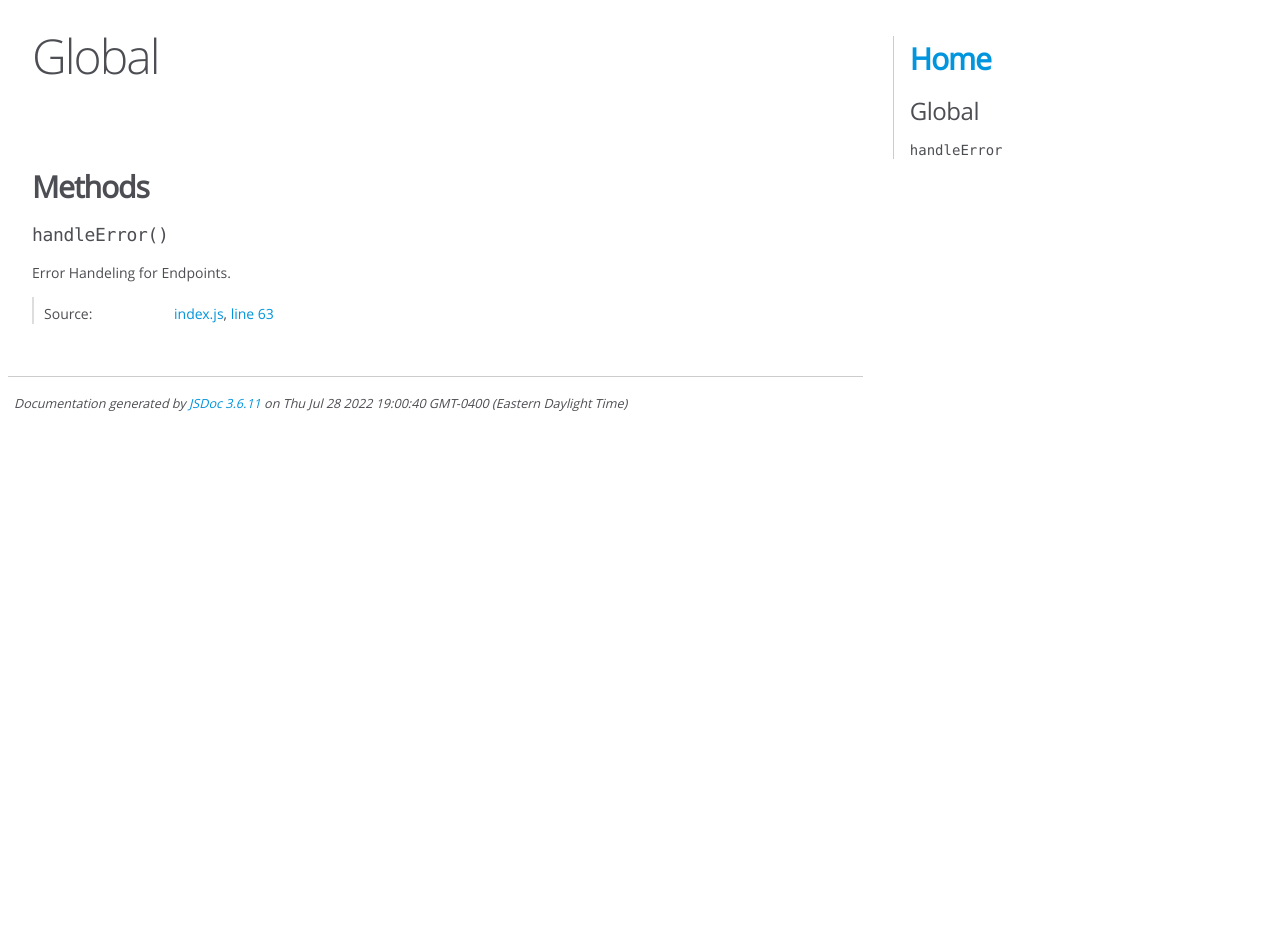
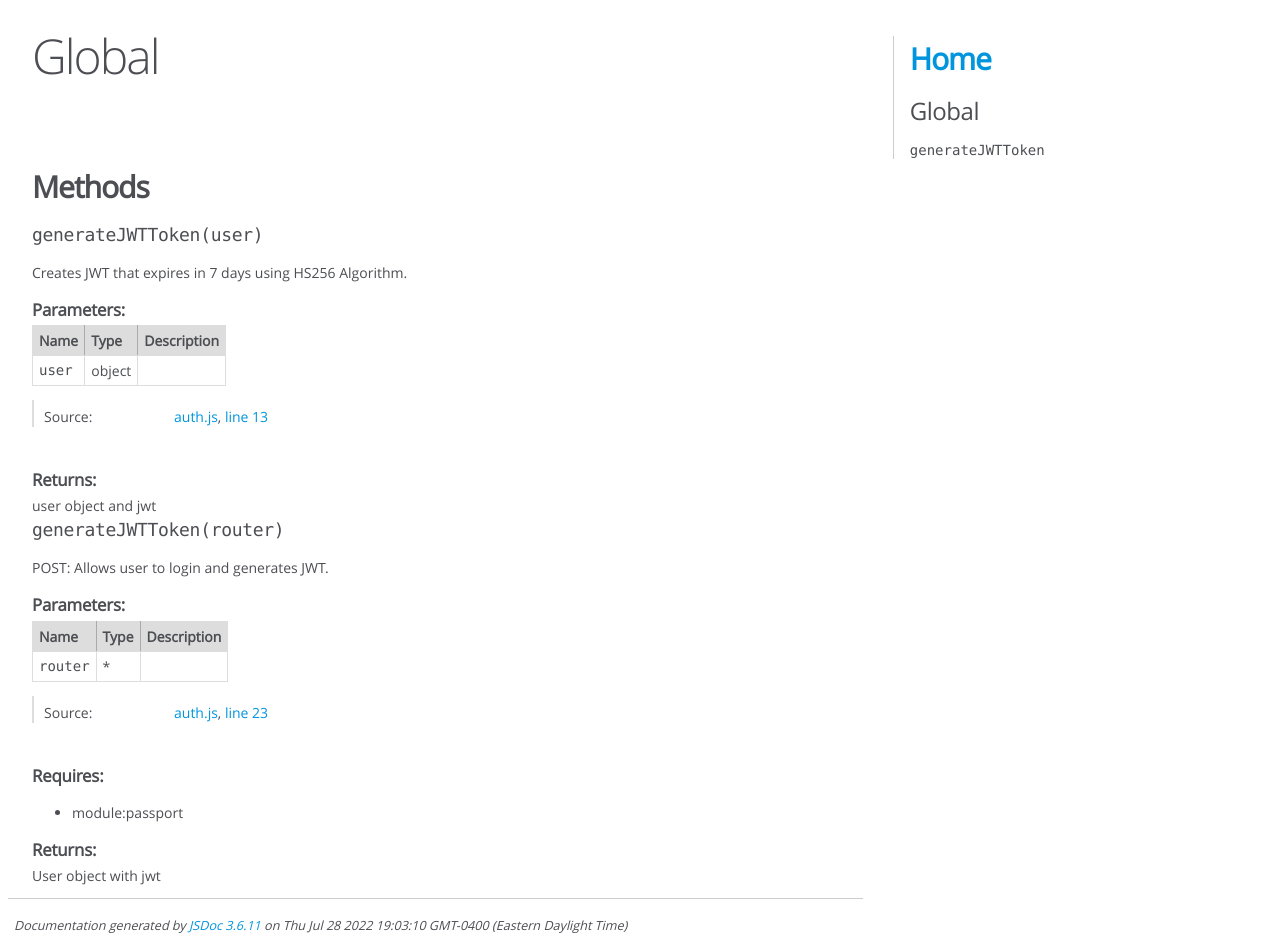
Before and after one commit to RyanViers/movie-api, a website: page out/global.html in a window 1280 px wide. Before the commit the page ends 800 px from the top, so only its background shows below. Drawn offline with Linux system fonts and the light colour scheme.

Commit message:
test again

```diff
--- a/out/global.html
+++ b/out/global.html
@@ -104,7 +104,7 @@
 
 
 
-    <h4 class="name" id="handleError"><span class="type-signature"></span>handleError<span class="signature">()</span><span class="type-signature"></span></h4>
+    <h4 class="name" id="generateJWTToken"><span class="type-signature"></span>generateJWTToken<span class="signature">(user)</span><span class="type-signature"></span></h4>
 
 
 
@@ -112,7 +112,7 @@
 
 
 <div class="description">
-    Error Handeling for Endpoints.
+    Creates JWT that expires in 7 days using HS256 Algorithm.
 </div>
 
 
@@ -121,6 +121,55 @@
 
 
 
+
+
+    <h5>Parameters:</h5>
+
+
+<table class="params">
+    <thead>
+    <tr>
+
+        <th>Name</th>
+
+
+        <th>Type</th>
+
+
+
+
+
+        <th class="last">Description</th>
+    </tr>
+    </thead>
+
+    <tbody>
+
+
+        <tr>
+
+                <td class="name"><code>user</code></td>
+
+
+            <td class="type">
+
+
+<span class="param-type">object</span>
+
+
+
+            </td>
+
+
+
+
+
+            <td class="description last"></td>
+        </tr>
+
+
+    </tbody>
+</table>
 
 
 
@@ -156,7 +205,7 @@
 
     <dt class="tag-source">Source:</dt>
     <dd class="tag-source"><ul class="dummy"><li>
-        <a href="index.js.html">index.js</a>, <a href="index.js.html#line63">line 63</a>
+        <a href="auth.js.html">auth.js</a>, <a href="auth.js.html#line13">line 13</a>
     </li></ul></dd>
 
 
@@ -166,6 +215,115 @@
 
 
 </dl>
+
+
+
+
+
+
+
+
+
+
+
+
+
+
+
+<h5>Returns:</h5>
+
+
+<div class="param-desc">
+    user object and jwt
+</div>
+
+
+
+
+
+
+
+
+
+
+
+
+
+
+
+    <h4 class="name" id="generateJWTToken"><span class="type-signature"></span>generateJWTToken<span class="signature">(router)</span><span class="type-signature"></span></h4>
+
+
+
+
+
+
+<div class="description">
+    POST: Allows user to login and generates JWT.
+</div>
+
+
+
+
+
+
+
+
+
+    <h5>Parameters:</h5>
+
+
+<table class="params">
+    <thead>
+    <tr>
+
+        <th>Name</th>
+
+
+        <th>Type</th>
+
+
+
+
+
+        <th class="last">Description</th>
+    </tr>
+    </thead>
+
+    <tbody>
+
+
+        <tr>
+
+                <td class="name"><code>router</code></td>
+
+
+            <td class="type">
+
+
+<span class="param-type">*</span>
+
+
+
+            </td>
+
+
+
+
+
+            <td class="description last"></td>
+        </tr>
+
+
+    </tbody>
+</table>
+
+
+
+
+
+
+<dl class="details">
 
 
 
@@ -192,6 +350,59 @@
 
 
 
+    <dt class="tag-source">Source:</dt>
+    <dd class="tag-source"><ul class="dummy"><li>
+        <a href="auth.js.html">auth.js</a>, <a href="auth.js.html#line23">line 23</a>
+    </li></ul></dd>
+
+
+
+
+
+
+
+</dl>
+
+
+
+<h5>Requires:</h5>
+<ul>
+    <li>module:passport</li>
+</ul>
+
+
+
+
+
+
+
+
+
+
+
+
+
+<h5>Returns:</h5>
+
+
+<div class="param-desc">
+    User object with jwt
+</div>
+
+
+
+
+
+
+
+
+
+
+
+
+
+
+
 </article>
 
 </section>
@@ -202,13 +413,13 @@
 </div>
 
 <nav>
-    <h2><a href="index.html">Home</a></h2><h3>Global</h3><ul><li><a href="global.html#handleError">handleError</a></li></ul>
+    <h2><a href="index.html">Home</a></h2><h3>Global</h3><ul><li><a href="global.html#generateJWTToken">generateJWTToken</a></li></ul>
 </nav>
 
 <br class="clear">
 
 <footer>
-    Documentation generated by <a href="https://github.com/jsdoc/jsdoc">JSDoc 3.6.11</a> on Thu Jul 28 2022 19:00:40 GMT-0400 (Eastern Daylight Time)
+    Documentation generated by <a href="https://github.com/jsdoc/jsdoc">JSDoc 3.6.11</a> on Thu Jul 28 2022 19:03:10 GMT-0400 (Eastern Daylight Time)
 </footer>
 
 <script> prettyPrint(); </script>
```
Also changed, not shown: out/auth.js.html (+1 -1 lines), out/index.html (+2 -2 lines), out/index.js.html (+1 -1 lines).
